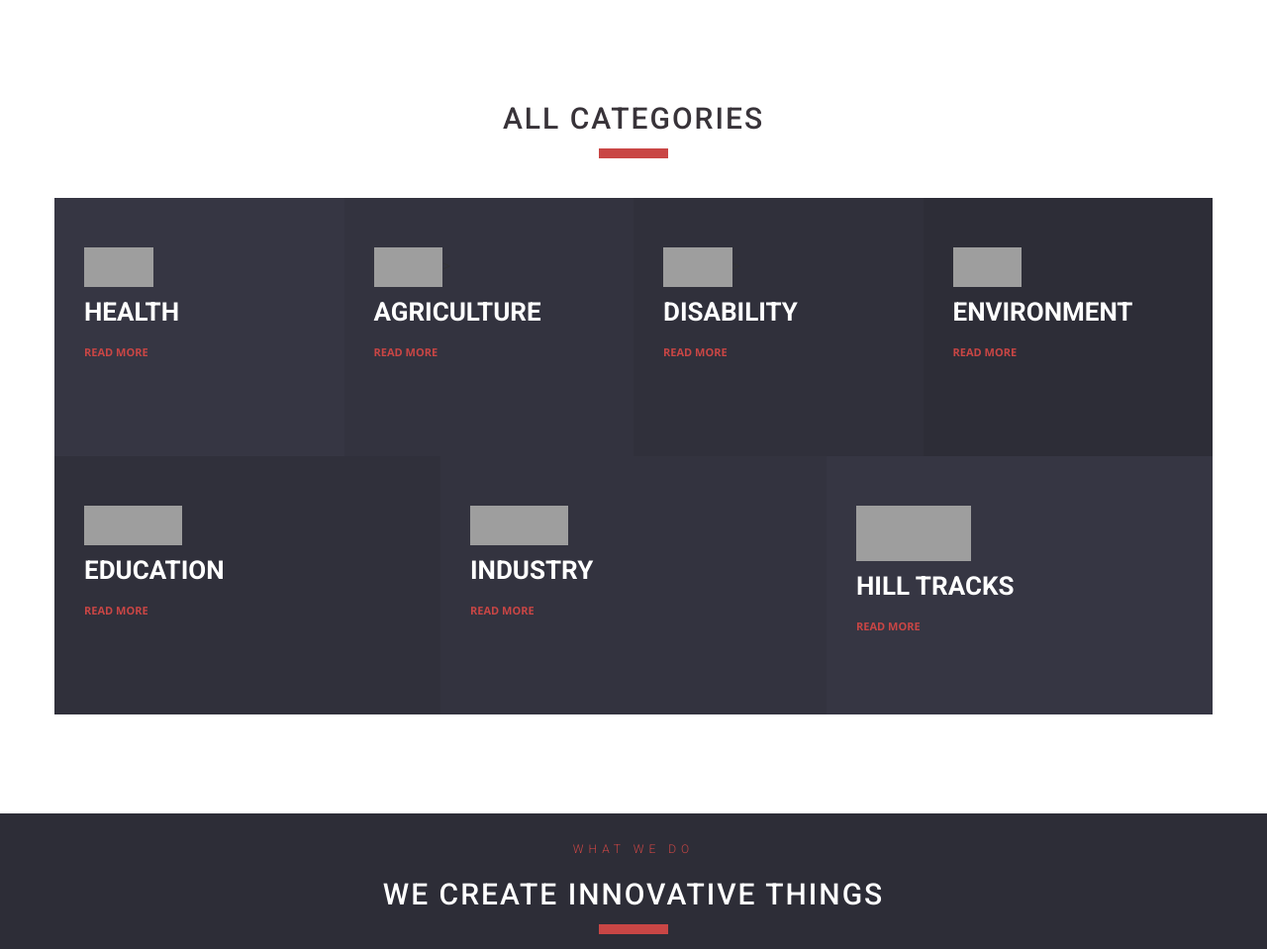
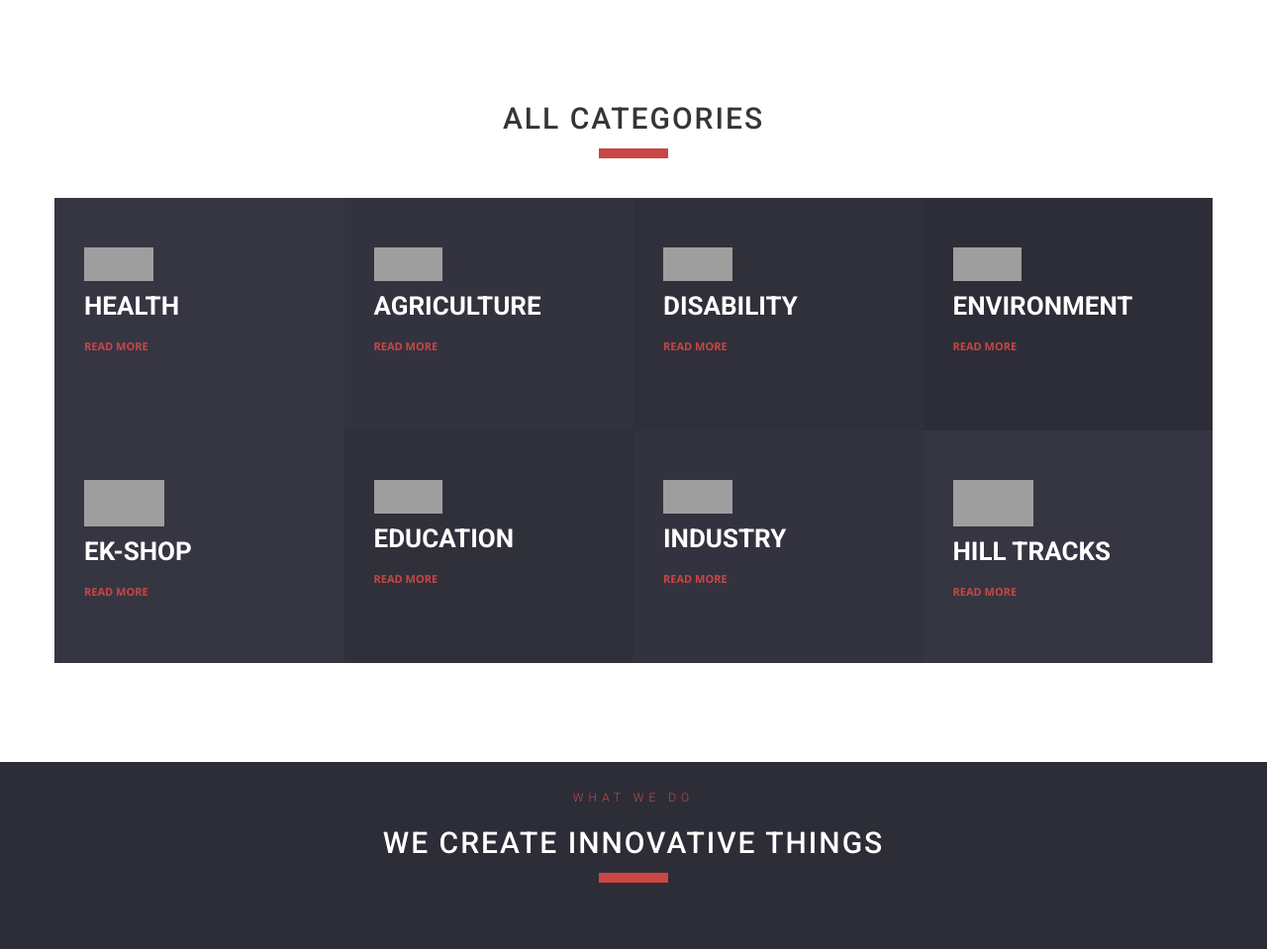
Before and after one commit to jobayer-mojumder/ilab, a CodeIgniter app: page /siblbd/index.php/home/index in a window 1280 px wide. Shown: the part 400-1359 px from the top of the page at 99% size. Run offline with CodeIgniter, Linux system fonts and the light colour scheme; data comes from the database, SQL or seed files in the repository; some libraries are stand-ins or nearby versions; grey boxes are pictures that could not be loaded.

Commit message:
ek-shop added

```diff
--- a/application/config/database.php
+++ b/application/config/database.php
@@ -77,7 +77,7 @@ $db['default'] = array(
 	'dsn'	=> '',
 	'hostname' => 'localhost',
 	'username' => 'root',
-	'password' => '',
+	'password' => 'root',
 	'database' => 'ilab',
 	'dbdriver' => 'mysqli',
 	'dbprefix' => '',
--- a/application/views/admin/product/product_add.php
+++ b/application/views/admin/product/product_add.php
@@ -55,7 +55,7 @@
 												<option value="Agriculture">Agriculture</option>
 												<option value="Industry">Industry</option>
 												<option value="Hill track">Hill track</option>
-												<option value="Ekshop">Ekshop</option>
+												<option value="Ek-Shop">Ek-Shop</option>
 											</select>
 										</div>
 									</div>
--- a/application/views/admin/product/product_edit.php
+++ b/application/views/admin/product/product_edit.php
@@ -64,7 +64,7 @@
 
 												<option <?php if($results->product_category=='Hill track') echo "selected";?>  value="Hill track">Hill track</option>
 
-												<option <?php if($results->product_category=='Ekshop') echo "selected";?>  value="Ekshop">Ekshop</option>
+												<option <?php if($results->product_category=='Ek-Shop') echo "selected";?>  value="Ekshop">Ek-Shop</option>
 											</select>
 										</div>
 									</div>
--- a/application/views/index.php
+++ b/application/views/index.php
@@ -123,7 +123,7 @@
 					</div>
 				</div>
 
-				<div class="col-md-3 arch-service arch-service-4">
+				<div class="col-md-3 arch-service arch-service-3">
 					<div class="arch-service-in img-hover-4 equal-height-column">
 						<span aria-hidden="true"><img src="<?=base_url()?>assets/img/environment-01.png" style="height: 25%; width: 30%; color: white;" alt=""></span>
 						<h3>Environment</h3>
@@ -131,7 +131,15 @@
 					</div>
 				</div>
 
-				<div class="col-md-4 arch-service arch-service-4">
+				<div class="col-md-3 arch-service arch-service-3">
+					<div class="arch-service-in img-hover-1 equal-height-column">
+						<span aria-hidden="true"><img src="<?=base_url()?>assets/img/hill-01.png" style="height: 35%; width: 35%; color: white;" alt=""></span>
+						<h3>Ek-Shop</h3>
+						<button class="arch-service-btn"><a href="#projects" onclick="changeProduct('Ek-Shop');">Read More</a></button>
+					</div>
+				</div>
+
+				<div class="col-md-3 arch-service arch-service-3">
 					<div class="arch-service-in img-hover-3 equal-height-column">
 						<span aria-hidden="true"><img src="<?=base_url()?>assets/img/education-01.png" style="height: 25%; width: 30%; color: white;" alt=""></span>
 						<h3>Education</h3>
@@ -139,7 +147,7 @@
 					</div>
 				</div>
 
-				<div class="col-md-4 arch-service arch-service-4">
+				<div class="col-md-3 arch-service arch-service-3">
 					<div class="arch-service-in img-hover-2 equal-height-column">
 						<span aria-hidden="true"><img src="<?=base_url()?>assets/img/industry-01.png" style="height: 25%; width: 30%; color: white;" alt=""></span>
 						<h3>Industry</h3>
@@ -147,7 +155,7 @@
 					</div>
 				</div>
 
-				<div class="col-md-4 arch-service arch-service-4">
+				<div class="col-md-3 arch-service arch-service-3">
 					<div class="arch-service-in img-hover-1 equal-height-column">
 						<span aria-hidden="true"><img src="<?=base_url()?>assets/img/hill-01.png" style="height: 35%; width: 35%; color: white;" alt=""></span>
 						<h3>Hill Tracks</h3>
```
Also changed, not shown: 1 other file.
